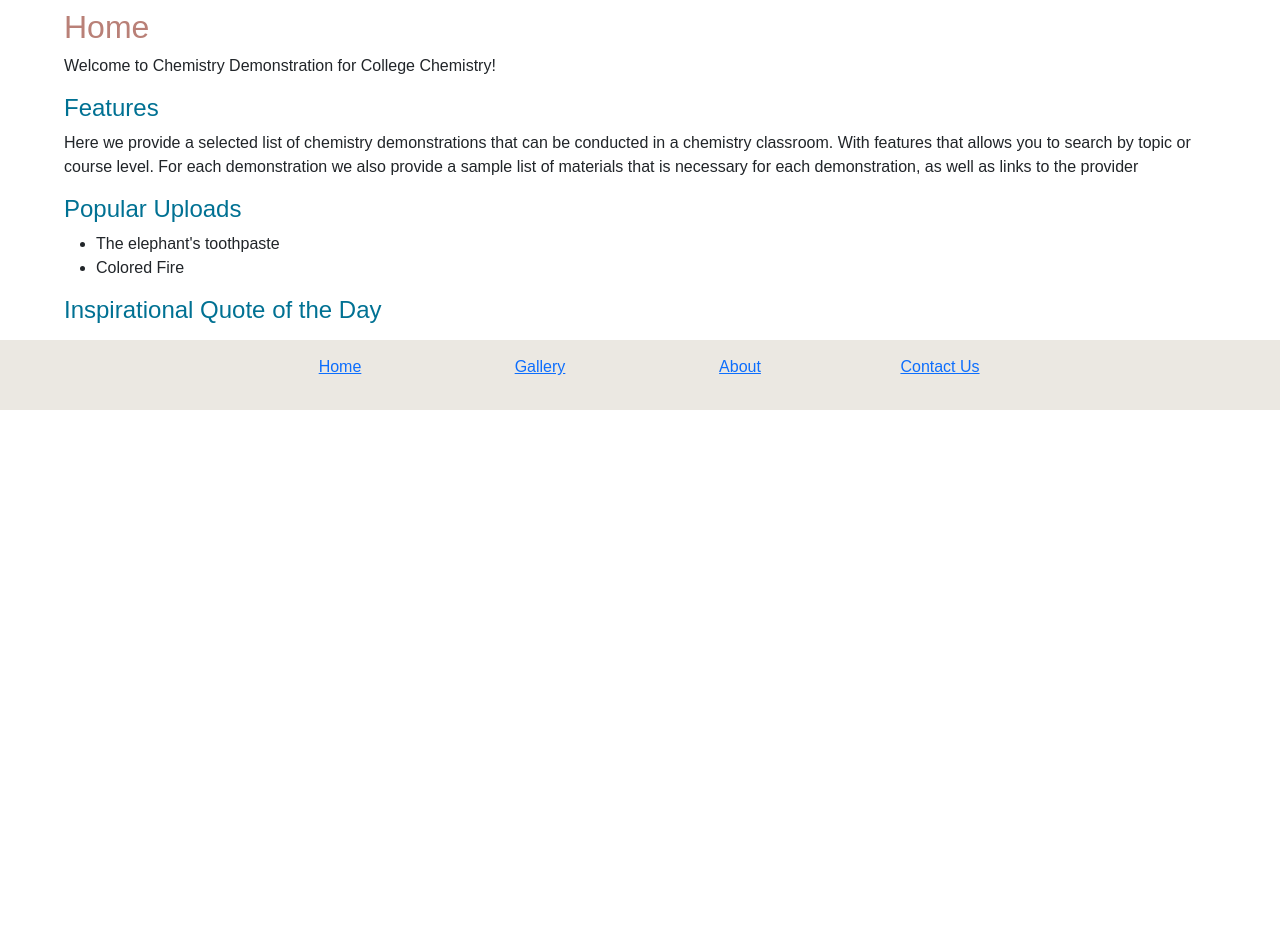
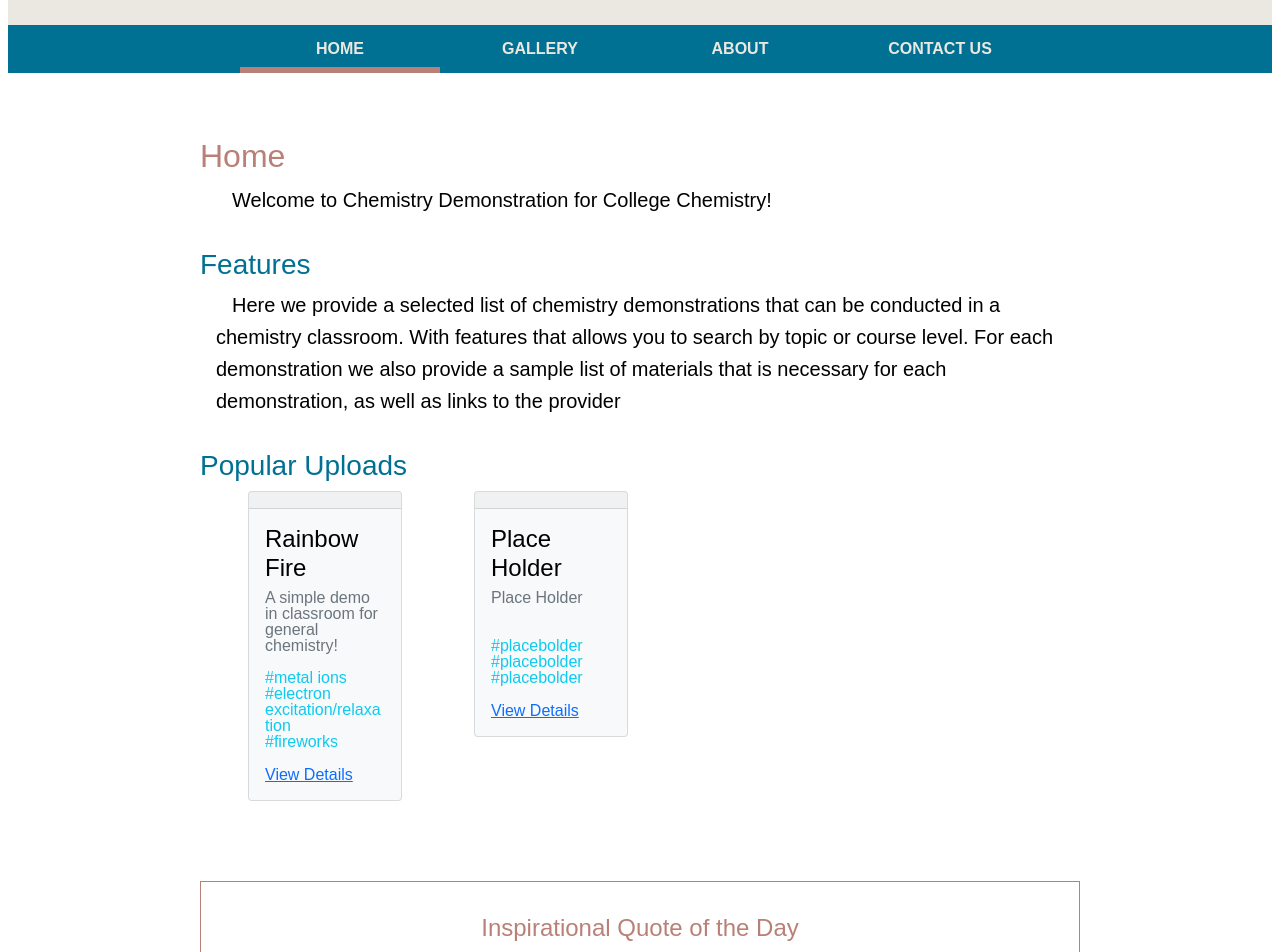
Before and after one commit to filizlin/final-project-chemistry, a Vue app: page /#/ in a window 1280 px wide. Shown: the part 200-1152 px from the top of the page. Before the commit the page ends 800 px from the top, so only its background shows below. Built offline with nearby package versions, Linux system fonts and the light colour scheme; no server answers.

Commit message:
fix styling with bootstrap, home page

```diff
--- /dev/null
+++ b/scss/_variables.scss
@@ -0,0 +1,9 @@
+* {
+  box-sizing: border-box;
+  font-family: Arial, Helvetica, sans-serif;
+}
+
+$primary-color: #007193;
+$secondary-color: #b98077;
+$tertiary-color: #768a96;
+$quatenary-color: #ebe8e2;
--- a/src/App.vue
+++ b/src/App.vue
@@ -14,11 +14,9 @@
       <nav class="main__navigation">
         <ul class="main__navigation-item">
           <li>
-            <font-awesome-icon :icon="['fas', 'atom']" />
             <router-link to="/"> Home</router-link>
           </li>
           <li>
-            <font-awesome-icon :icon="['fas', 'atom']" />
             <router-link to="/gallery"> Gallery</router-link>
             <ul class="dropdown">
               <div>
@@ -32,19 +30,11 @@
               </div>
             </ul>
           </li>
-          <li>
-            <font-awesome-icon :icon="['fas', 'atom']" /><router-link
-              to="/About"
-            >
-              About</router-link
-            >
+          <li class="text-quatenary">
+            <router-link to="/About"> About</router-link>
           </li>
-          <li>
-            <font-awesome-icon :icon="['fas', 'atom']" /><router-link
-              to="/contact"
-            >
-              Contact Us</router-link
-            >
+          <li class="text-quatenary">
+            <router-link to="/contact"> Contact Us</router-link>
           </li>
           <div id="marker"></div>
         </ul>
@@ -70,20 +60,10 @@
 
 <style lang="scss">
 /*General styling, need to copy for every page*/
-* {
-  box-sizing: border-box;
-  font-family: Arial, Helvetica, sans-serif;
-}
-
-$primary-color: #007193;
-$secondary-color: #b98077;
-$tertiary-color: #768a96;
-$quatenary-color: #ebe8e2;
-
-/*header styling*/
+@import "./scss/_variables.scss";
 header {
   background-color: $quatenary-color;
-  padding: 1rem 4rem;
+  padding: 2rem 10rem;
   h1 {
     color: $primary-color;
     font-size: 3rem;
@@ -119,9 +99,8 @@ $min-width: 200px;
     transition: transform 1s;
   }
   .main__navigation-item {
-    color: $quatenary-color;
     position: relative;
-    list-style: none;
+
     font-size: 0;
     text-transform: uppercase;
     display: inline-block;
@@ -139,6 +118,11 @@ $min-width: 200px;
       z-index: 5;
       min-width: $min-width;
       font-size: 1rem;
+    }
+    a {
+      color: $quatenary-color;
+      list-style: none;
+      text-decoration: none;
     }
   }
   li {
@@ -205,9 +189,8 @@ footer {
     text-align: center;
   }
   .footer__navigation-item {
-    color: $primary-color;
     position: relative;
-    list-style: none;
+
     font-size: 0;
     text-transform: capitalize;
     display: inline-block;
@@ -223,6 +206,11 @@ footer {
       min-width: $min-width;
       font-size: 1rem;
     }
+    a {
+      color: $primary-color;
+      list-style: none;
+      text-decoration: none;
+    }
   }
 }
 </style>
--- a/src/main.js
+++ b/src/main.js
@@ -1,15 +1,9 @@
 import { createApp } from 'vue';
 import App from './App.vue';
 import router from './router';
-import { FontAwesomeIcon } from "@fortawesome/vue-fontawesome";
-import { library } from "@fortawesome/fontawesome-svg-core";
-import { faAtom } from "@fortawesome/free-solid-svg-icons";
-import 'bootstrap';
-import 'bootstrap/dist/css/bootstrap.min.css'
 
 createApp(App)
   .use(router)
-  .component("font-awesome-icon", FontAwesomeIcon)
   .mount("#app");
 
 library.add(faAtom);
--- a/src/views/Contact.vue
+++ b/src/views/Contact.vue
@@ -182,15 +182,8 @@
 
 <style scoped lang="scss">
 /*General styling, need to copy for every page*/
-* {
-  box-sizing: border-box;
-  font-family: Arial, Helvetica, sans-serif;
-}
-
-$primary-color: #007193;
-$secondary-color: #b98077;
-$tertiary-color: #768a96;
-$quatenary-color: #ebe8e2;
+@import "./scss/_variables.scss";
+@import "./node_modules/bootstrap/scss/bootstrap";
 
 /*styling for heading (the rest is Boostrap)*/
 .contact {
--- a/src/views/Gallery.vue
+++ b/src/views/Gallery.vue
@@ -13,19 +13,124 @@
     <section class="main__description">
       <h2 class="main__page-header">Glossary</h2>
       <section class="items">
-        <article class="item">
-          <h3>Item1 title</h3>
-          <p>This is a place holder</p>
-        </article>
-        <article class="item">
-          <h3>Item2 title</h3>
-          <p>This is a place holder</p>
-        </article>
-        <article class="item">
-          <h3>Item3 title</h3>
-          <p>This is a place holder</p>
-        </article>
+        <div class="row">
+          <div class="col-sm-6">
+            <article>
+              <div class="card bg-light mb-3" style="max-width: 18rem;">
+                <div class="card-header"></div>
+                <div class="card-body">
+                  <h4 class="card-title">Rainbow Fire</h4>
+                  <p class="card-text text-secondary">
+                    A simple demo in classroom for general chemistry! <br /><br />
+                    <div class="text-info">
+                    #metal ions <br />
+                    #electron excitation/relaxation <br />
+                    #fireworks
+                    </div>
+                  </p>
+                  <a href="#" class="card-link text-right">View Details</a>
+                </div>
+              </div>
+            </article>
+          </div>
+          <div class="col-sm-6">
+            <article>
+              <div class="card bg-light mb-3" style="max-width: 18rem;">
+                <div class="card-header"></div>
+                <div class="card-body">
+                  <h4 class="card-title">Place Holder</h4>
+                  <p class="card-text text-secondary">
+                    Place Holder <br /><br /><br />
+                    <div class="text-info">
+                    #placebolder <br />#placebolder <br />#placebolder <br /></div>
+                  </p>
+                  <a href="#" class="card-link text-right">View Details</a>
+                </div>
+              </div>
+            </article>
+          </div>
+        </div>
       </section>
     </section>
   </div>
 </template>
+
+<style scoped lang="scss">
+@import "./scss/_variables.scss";
+@import "./node_modules/bootstrap/scss/bootstrap";
+
+/* Page layout */
+//define grid area
+.gallery {
+  .side__navigation {
+    grid-area: side;
+  }
+  .main__description {
+    grid-area: content;
+  }
+}
+
+//grid template layout
+.gallery {
+  display: grid;
+  grid-template-columns: 1fr 3fr;
+  grid-template-areas: "side content content";
+}
+
+/*side menu*/
+.side__navigation {
+  background: white;
+  text-align: left;
+  width: 25rem;
+  padding-top: 2rem;
+  padding-left: 4rem;
+  .side__navigation-item {
+    color: $tertiary-color;
+    position: relative;
+    list-style: none;
+    font-size: 0;
+    text-transform: capitalize;
+    display: inline-block;
+    padding: 0;
+    font-weight: bold;
+    text-align: left;
+    cursor: pointer;
+    li {
+      font-size: 0.8rem;
+      display: block;
+      position: relative;
+      padding: 15px 20px;
+      font-size: 1rem;
+      cursor: pointer;
+    }
+    li:hover {
+      background: $tertiary-color !important;
+      color: $quatenary-color;
+    }
+  }
+}
+/*main content*/
+.gallery {
+  margin: 4rem 12rem;
+  h2 {
+    color: $secondary-color;
+    font-size: 2rem;
+    padding-bottom: 1rem;
+  }
+  .items {
+    display: flex;
+    flex-direction: row;
+    flex-wrap: wrap;
+    .cards {
+      article {
+        padding-left: 3rem;
+      p {
+        line-height: 1rem;
+        text-indent: 0rem;
+      }
+    }
+    padding-bottom:4rem;
+    }
+  }
+}
+</style>
--- a/src/views/Home.vue
+++ b/src/views/Home.vue
@@ -2,50 +2,128 @@
 <template>
   <div class="home">
     <section class="main__description">
-      <h2 class="main__page-header">Home</h2>
-      <p class="main__welcome-message">
-        Welcome to Chemistry Demonstration for College Chemistry!
+      <section class="main_text">
+        <h2>Home</h2>
+        <p>
+          Welcome to Chemistry Demonstration for College Chemistry!
+        </p>
+      </section>
+      <section class="main_text">
+        <h3>Features</h3>
+        <p>
+          Here we provide a selected list of chemistry demonstrations that can
+          be conducted in a chemistry classroom. With features that allows you
+          to search by topic or course level. For each demonstration we also
+          provide a sample list of materials that is necessary for each
+          demonstration, as well as links to the provider
+        </p>
+      </section>
+      <section class="cards">
+        <h3>Popular Uploads</h3>
+        <div class="row">
+          <div class="col-sm-3">
+            <article>
+              <div class="card bg-light mb-3" style="max-width: 18rem;">
+                <div class="card-header"></div>
+                <div class="card-body">
+                  <h4 class="card-title">Rainbow Fire</h4>
+                  <p class="card-text text-secondary">
+                    A simple demo in classroom for general chemistry! <br /><br />
+                    <div class="text-info">
+                    #metal ions <br />
+                    #electron excitation/relaxation <br />
+                    #fireworks
+                    </div>
+                  </p>
+                  <a href="#" class="card-link text-right">View Details</a>
+                </div>
+              </div>
+            </article>
+          </div>
+          <div class="col-sm-3">
+            <article>
+              <div class="card bg-light mb-3" style="max-width: 18rem;">
+                <div class="card-header"></div>
+                <div class="card-body">
+                  <h4 class="card-title">Place Holder</h4>
+                  <p class="card-text text-secondary">
+                    Place Holder <br /><br /><br />
+                    <div class="text-info">
+                    #placebolder <br />#placebolder <br />#placebolder <br /></div>
+                  </p>
+                  <a href="#" class="card-link text-right">View Details</a>
+                </div>
+              </div>
+            </article>
+          </div>
+        </div>
+      </section>
+    </section>
+    <blockquote class="blockquote">
+      <h4>Inspirational Quote of the Day</h4>
+      <p class="mb-0">
+        {{ list.quote }}
       </p>
-      <h3 class="main__subheading">Features</h3>
-      <p>
-        Here we provide a selected list of chemistry demonstrations that can be
-        conducted in a chemistry classroom. With features that allows you to
-        search by topic or course level. For each demonstration we also provide
-        a sample list of materials that is necessary for each demonstration, as
-        well as links to the provider
+      <p class="blockquote-footer">
+        <cite title="Source Title">{{ list.author }}</cite>
       </p>
-      <h3 class="main__subheading">Popular Uploads</h3>
-      <ul>
-        <li>The elephant's toothpaste</li>
-        <li>Colored Fire</li>
-      </ul>
-    </section>
-    <section>
-      <h3>Inspirational Quote of the Day</h3>
-      {{ list.quote }}
-    </section>
+    </blockquote>
   </div>
 </template>
 <style scoped lang="scss">
-* {
-  box-sizing: border-box;
-  font-family: Arial, Helvetica, sans-serif;
-}
+@import "./scss/_variables.scss";
+@import "./node_modules/bootstrap/scss/bootstrap";
 
-$primary-color: #007193;
-$secondary-color: #b98077;
-$tertiary-color: #768a96;
-$quatenary-color: #ebe8e2;
-
-section {
-  margin: 1rem 4rem;
+.home {
+  margin: 4rem 12rem;
   h2 {
     color: $secondary-color;
-    font-size: 2rem;
   }
   h3 {
     color: $primary-color;
-    font-size: 1.5rem;
+  }
+}
+
+.main__description {
+  .main_text {
+    margin-bottom: 2rem;
+
+    p {
+      padding-left: 1rem;
+      font-size: 1.25rem;
+      line-height: 2rem;
+      text-indent: 1rem;
+    }
+  }
+}
+
+.cards {
+  article {
+    padding-left: 3rem;
+    p {
+    line-height: 1rem;
+    text-indent: 0rem;
+    }
+  }
+  padding-bottom:4rem;
+}
+
+.blockquote {
+  border: solid $secondary-color 0.5px;
+  color: $primary-color;
+  h4 {
+    padding-top: 2rem;
+    text-align: center;
+    color: $secondary-color;
+
+  }
+  p {
+    padding: 1rem;
+    text-align: center;
+  }
+  .blockquote-footer {
+    color: $tertiary-color;
+    text-align: right;
   }
 }
 </style>
```
